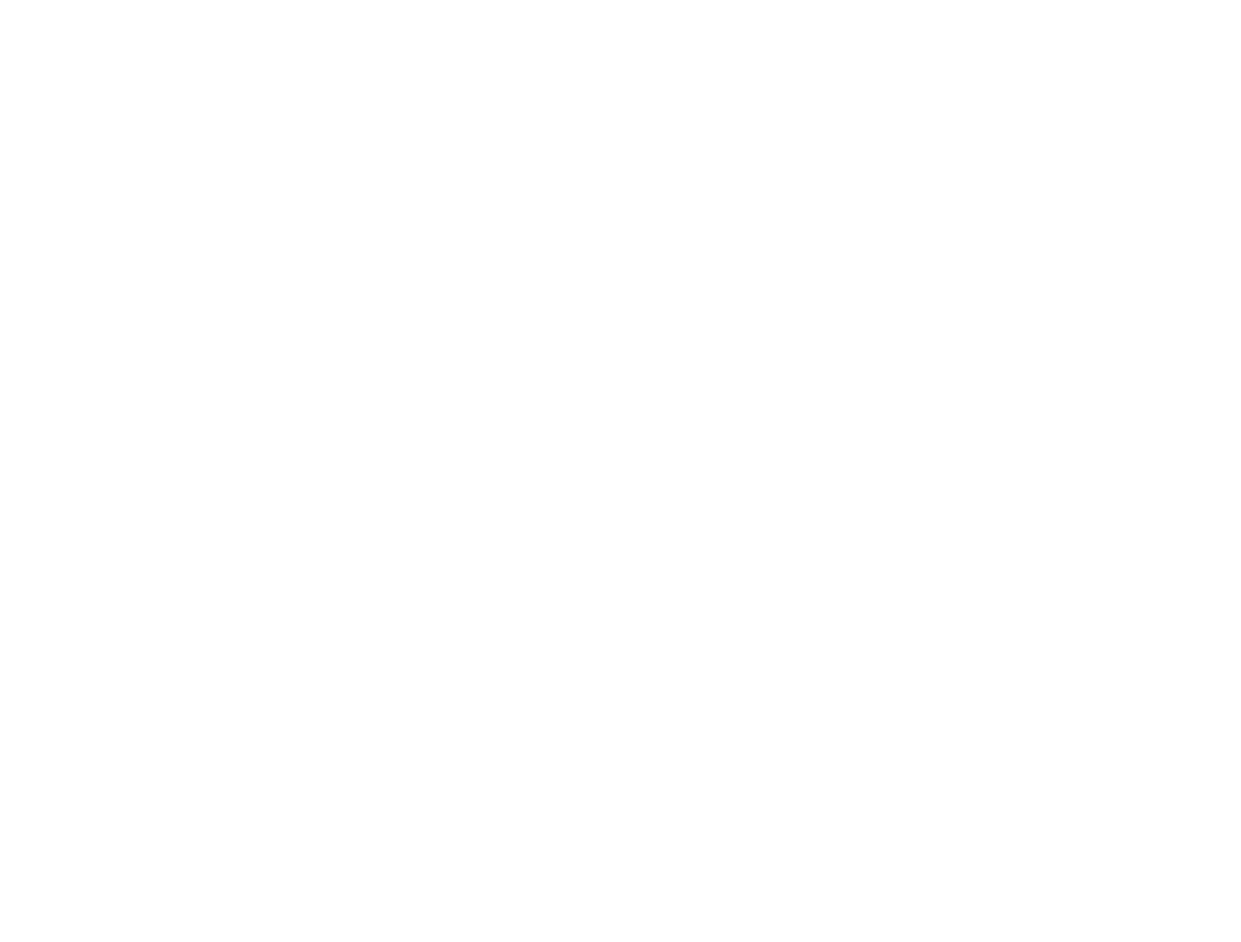
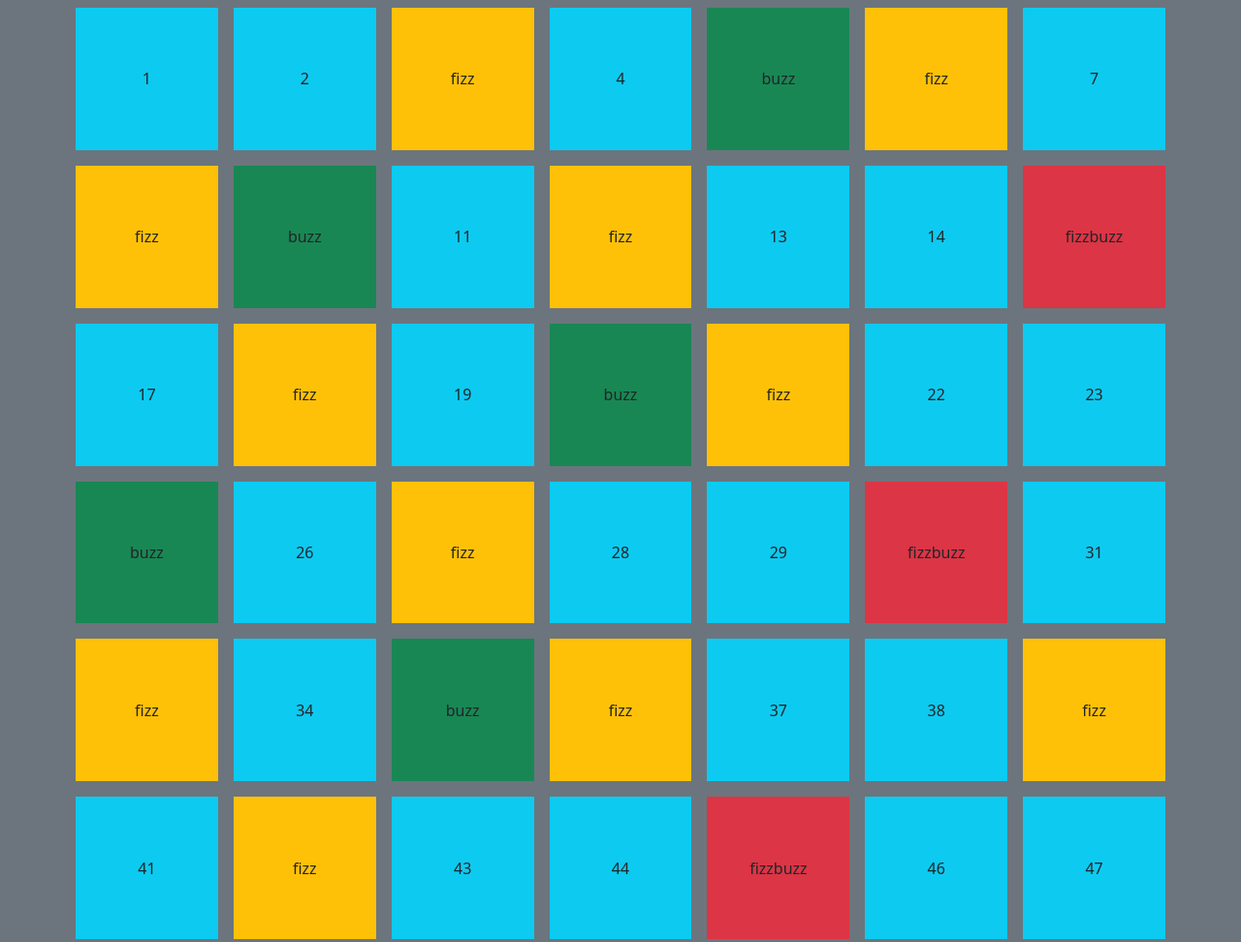
Before and after one commit to larosamad/js-fizzbuzzDOM, a plain HTML site: page index.html in a window 1280 px wide. Shown: the top 972 px of the page at 97% size. Before the commit the page ends 800 px from the top, so only its background shows below. Drawn offline with nearby package versions, Linux system fonts and the light colour scheme.

Commit message:
almost finished

```diff
--- a/assets/main.js
+++ b/assets/main.js
@@ -0,0 +1,33 @@
+// ma che per i multipli di 3 stampi “Fizz” al posto del numero e per i multipli di 5 stampi “Buzz”.
+// Per i numeri che sono sia multipli di 3 che di 5 stampi “FizzBuzz”.
+
+// for (let i = 1; i <= 100; i++) {
+//     // console.log(i);
+//     if (i % 3 === 0 && i % 5 === 0){
+//         console.log('fizzbuzz');
+//     } else if (i % 5 === 0){
+//         console.log('buzz');
+//     } else if (i % 3 === 0){
+//         console.log('fizz');
+//     } else {
+//         console.log(i);
+//     }
+// }
+
+let fuzzbuzz = document.getElementById('fuzzbuzz');
+
+for (let i = 1; i <= 100; i++) {
+
+    if (i % 3 === 0 && i % 5 === 0){
+        fuzzbuzz.innerHTML += `<div class="x ratio ratio-1x1 m-2 col bg-danger">fizzbuzz</div>`
+    }   else if (i % 8 === 0){
+        fuzzbuzz.innerHTML += `<div class="w-100"></div>`
+    }
+        else if (i % 5 === 0){
+        fuzzbuzz.innerHTML += `<div class="x ratio ratio-1x1 m-2 col bg-success">buzz</div> `
+    } else if (i % 3 === 0){
+        fuzzbuzz.innerHTML += `<div class="x ratio ratio-1x1 m-2 col bg-warning">fizz</div>`
+    } else {
+        fuzzbuzz.innerHTML += `<div class="x ratio ratio-1x1 m-2 col bg-info">${i}</div>`
+    }
+}
--- a/index.html
+++ b/index.html
@@ -8,19 +8,24 @@
     <link href="https://cdn.jsdelivr.net/npm/bootstrap@5.3.2/dist/css/bootstrap.min.css" rel="stylesheet" integrity="sha384-T3c6CoIi6uLrA9TneNEoa7RxnatzjcDSCmG1MXxSR1GAsXEV/Dwwykc2MPK8M2HN" crossorigin="anonymous">
     <title>FizzBuzz</title>
 </head>
-<body>
+<style>
+    .x {
+        width: 100px;
+        word-wrap:break-word;
+        align-items: center;
+        display: flex;
+        justify-content: center;
+        aspect-ratio: 1 / 1;
+        }
+</style>
+<body class="bg-secondary">
 
 
+    <div class="container">
+        <div id="fuzzbuzz" class="row row-cols-8 align-items-center text-center justify-content-center">
 
-
-
-
-
-
-
-
-
-
+    </div>
+</div>
 
 
 
```
